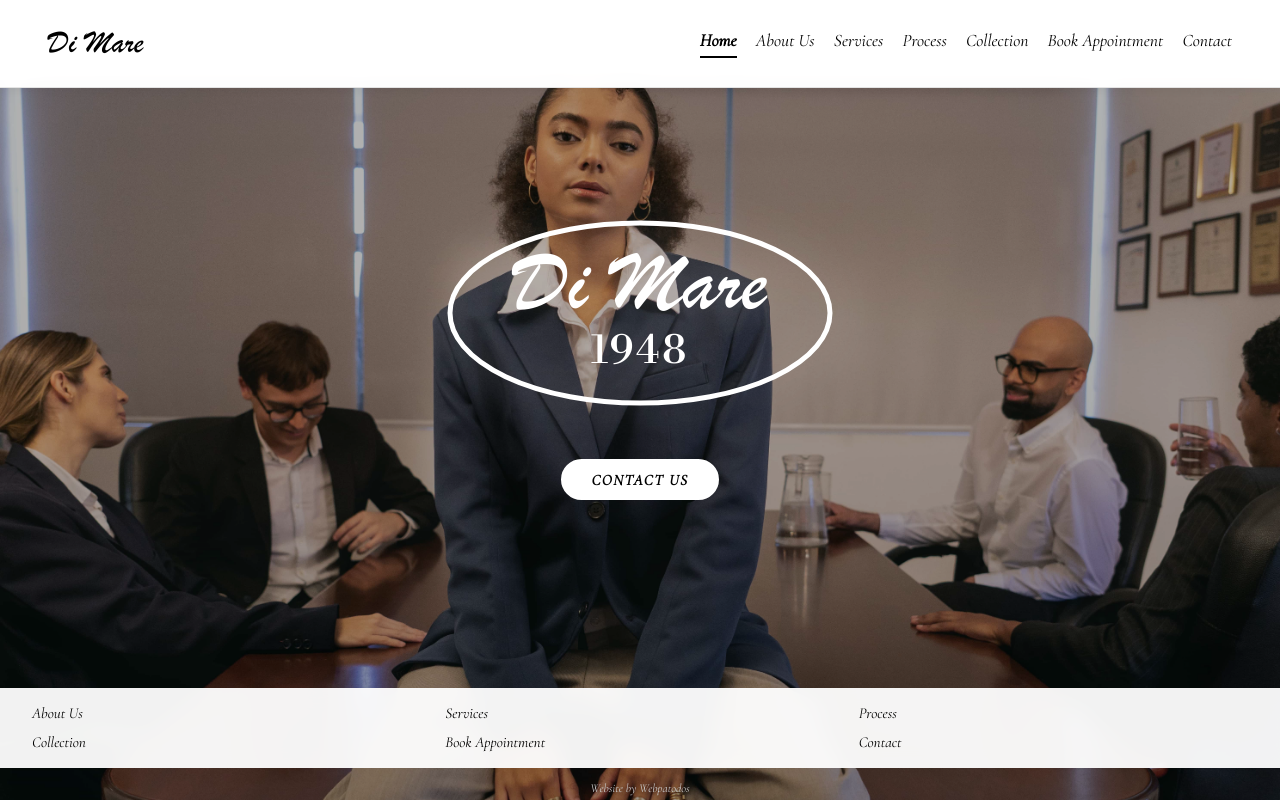
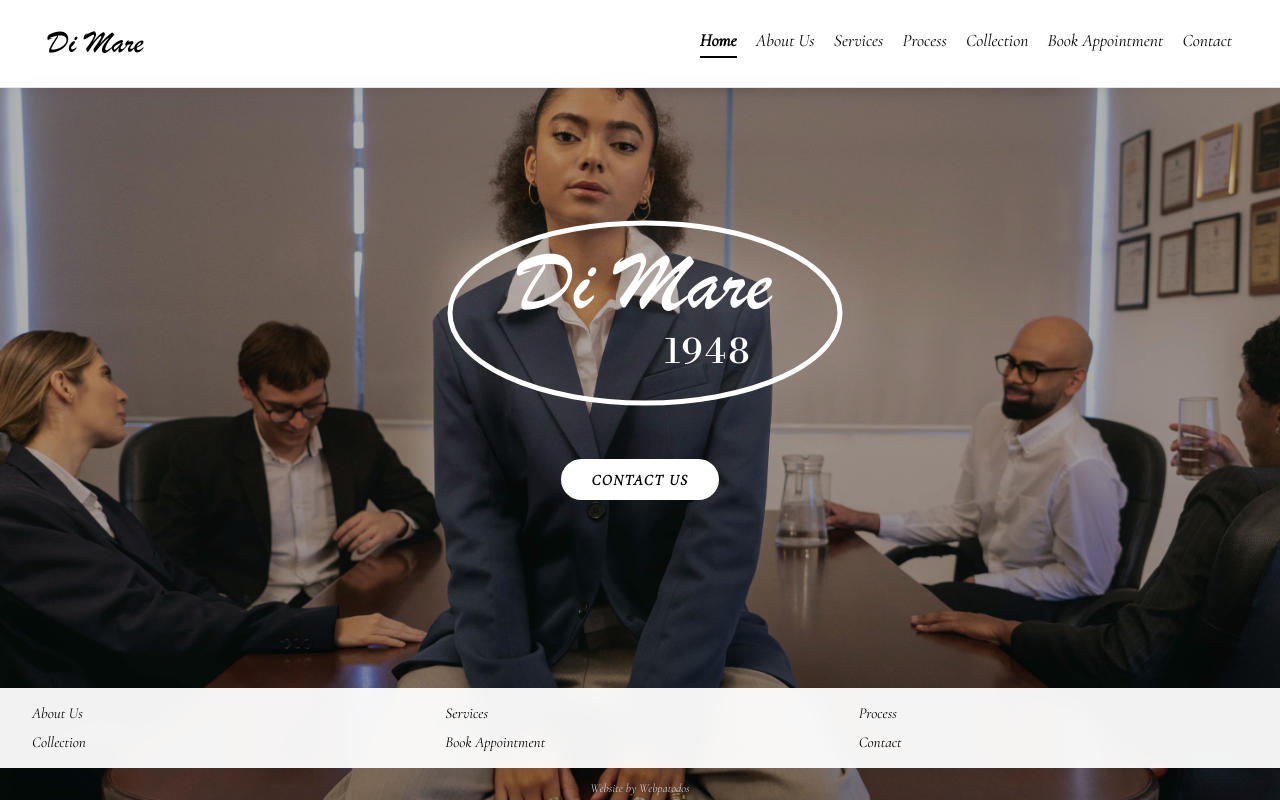
Before and after one commit to Nanopatto/Dimare, a plain HTML site: page index.html in a window 1280 px wide. Drawn offline with nearby package versions, Linux system fonts and the light colour scheme; a web font is replaced by a local one.

Commit message:
Ajustar alineacion del logo

```diff
--- a/index.html
+++ b/index.html
@@ -778,9 +778,9 @@
             <div class="logo-container">
                 <svg class="logo-image" viewBox="0 0 200 100" role="img" aria-labelledby="logo-title">
                     <title id="logo-title">Di Mare Logo</title>
-                    <ellipse cx="100" cy="50" rx="76" ry="36" fill="none" stroke="#ffffff" stroke-width="2"></ellipse>
-                    <text x="100" y="48" font-size="34" fill="#ffffff" text-anchor="middle" class="logo-text">Di Mare</text>
-                    <text x="100" y="70" font-size="16" fill="#ffffff" text-anchor="middle" class="logo-year">1948</text>
+                    <ellipse cx="102" cy="50" rx="78" ry="36" fill="none" stroke="#ffffff" stroke-width="2"></ellipse>
+                    <text x="102" y="48" font-size="34" fill="#ffffff" text-anchor="middle" class="logo-text">Di Mare</text>
+                    <text x="110" y="70" font-size="14" fill="#ffffff" text-anchor="start" class="logo-year">1948</text>
                 </svg>
             </div>
             <div class="button-group">
```
